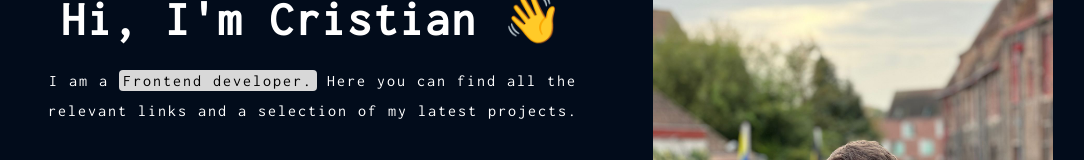
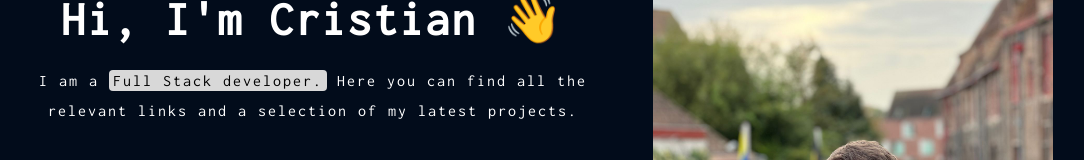
Before and after one commit to CristianMozetich/Portfolio, a React (Vite) app: page / in a window 1280 px wide. Shown: the part 231-391 px from the top of the page, without its empty margins (127-1211 px from the left). Built offline with nearby package versions, Linux system fonts and the light colour scheme.

Commit message:
actualizacion

```diff
--- a/src/Components/Intro/Intro.jsx
+++ b/src/Components/Intro/Intro.jsx
@@ -11,19 +11,19 @@ const Intro = () => {
       {idioma === 'ingles' && (
         <>
           <h1 className='titulo'>Hi, I'm Cristian &#x1F44B;</h1>
-          <p>I am a <mark>Frontend developer.</mark> Here you can find all the relevant links and a selection of my latest projects.</p>
+          <p>I am a <mark>Full Stack developer.</mark> Here you can find all the relevant links and a selection of my latest projects.</p>
         </>
       )}
       {idioma === 'español' && (
         <>
           <h1 className='titulo'>Hola, soy Cristian &#x1F44B;</h1>
-          <p>Soy <mark>desarrollador Frontend.</mark> Aquí puedes encontrar todos los enlaces relevantes y una selección de mis últimos proyectos.</p>
+          <p>Soy <mark>desarrollador Full Stack.</mark> Aquí puedes encontrar todos los enlaces relevantes y una selección de mis últimos proyectos.</p>
         </>
       )}
       {idioma === 'italiano' && (
         <>
           <h1 className='titulo'>Ciao, sono Cristian &#x1F44B;</h1>
-          <p>Sono <mark>sviluppatore Frontend.</mark> Qui puoi trovare tutti i link rilevanti e una selezione dei miei ultimi progetti.</p>
+          <p>Sono <mark>sviluppatore Full Stack.</mark> Qui puoi trovare tutti i link rilevanti e una selezione dei miei ultimi progetti.</p>
         </>
       )}
         <li>
```
